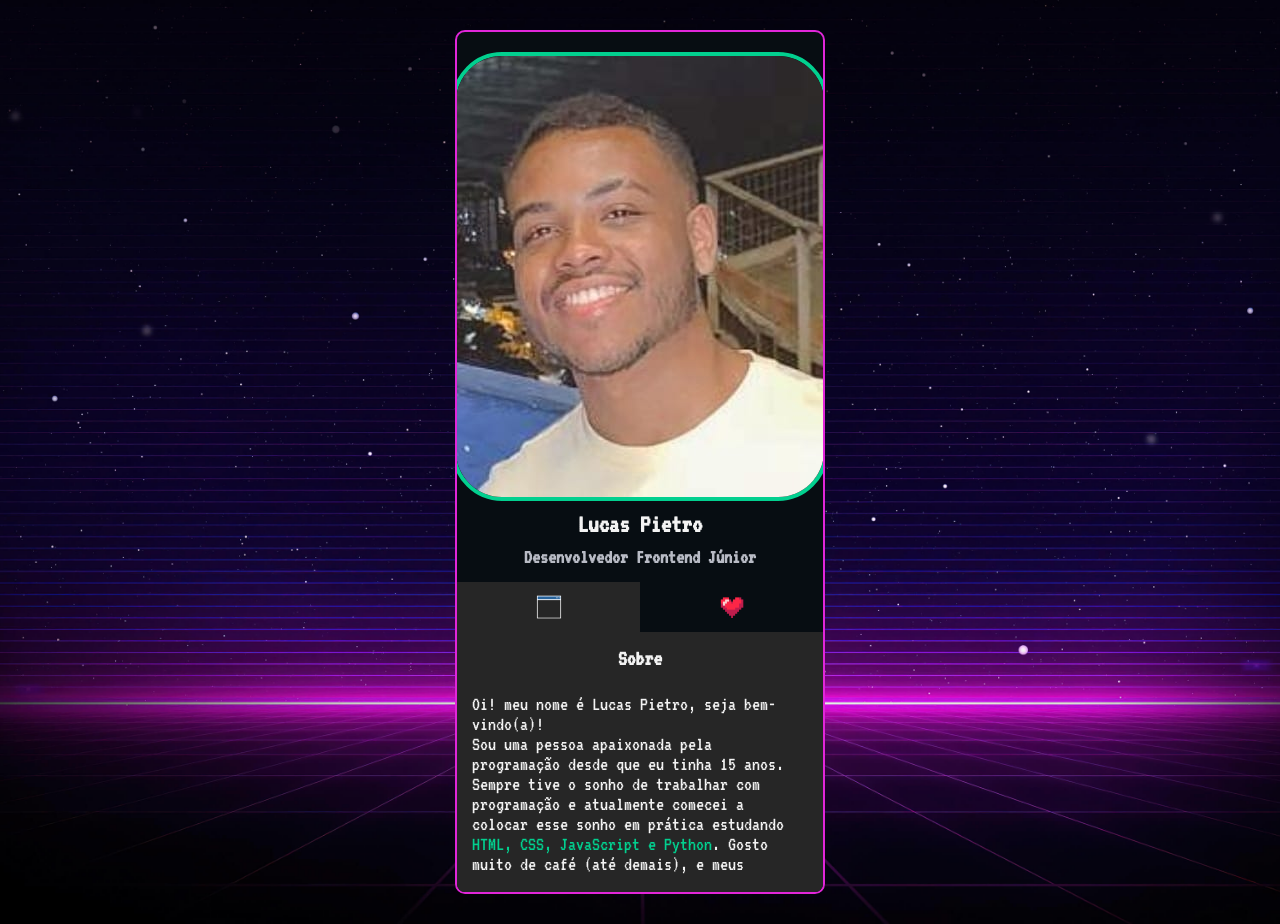
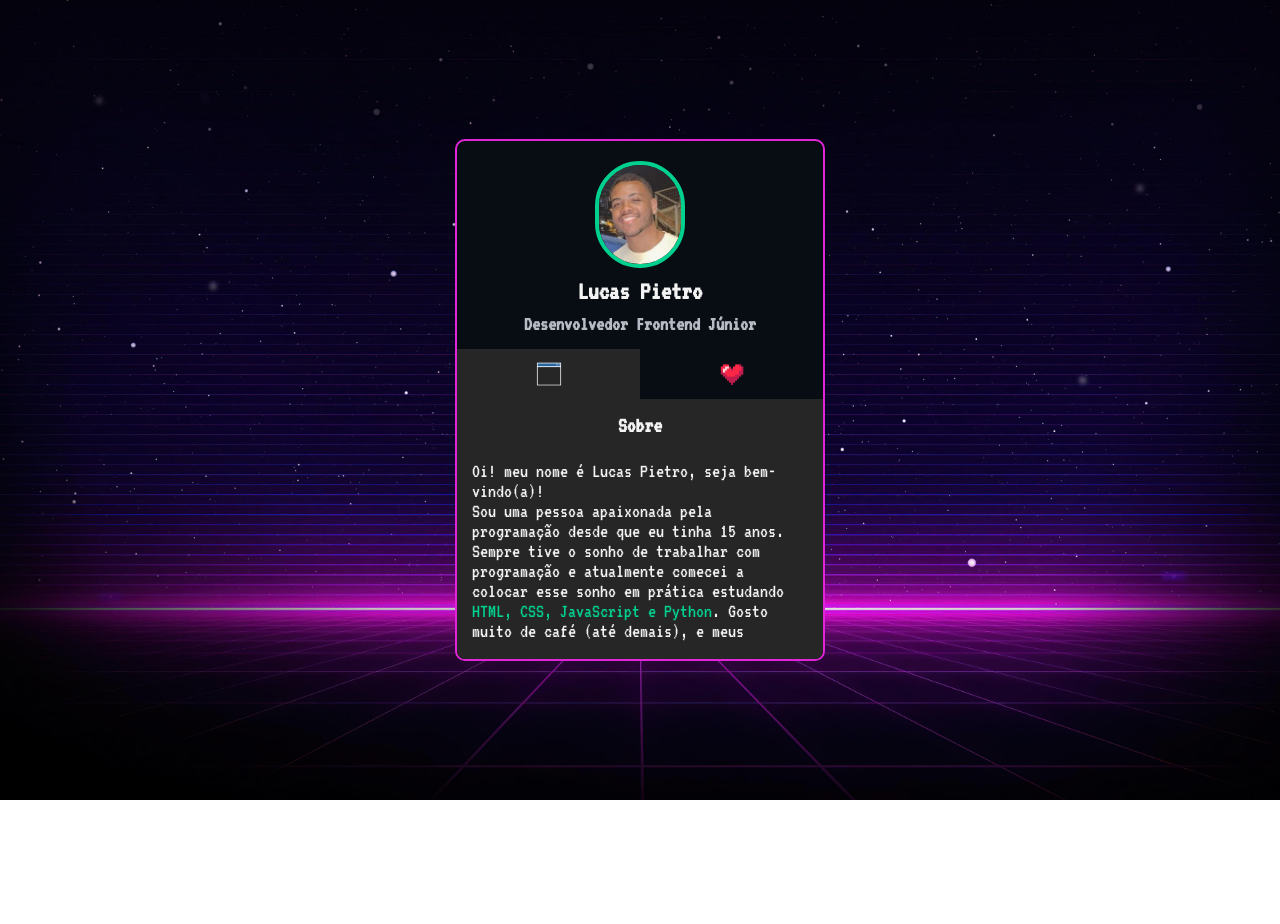
Before and after one commit to lucasxpietro/mini-portifolio, a plain HTML site: page index.html in a window 1280 px wide. After the commit the page ends 800 px from the top, so only its background shows below. Drawn offline with Linux system fonts and the light colour scheme.

Commit message:
Update index.html

```diff
--- a/index.html
+++ b/index.html
@@ -18,7 +18,7 @@
   <body>
     <main class="cartao">
       <div class="minhas-informacoes">
-        <img src="./src/imagens/foto-perfil.jpeg" alt="foto de perfil" />
+        <img src="./src/imagens/foto-perfil.jpeg" alt="foto de perfil" width="90px" />
         <h1 class="nome">Lucas Pietro</h1>
         <h2 class="cargo">Desenvolvedor Frontend Júnior</h2>
       </div>
```
